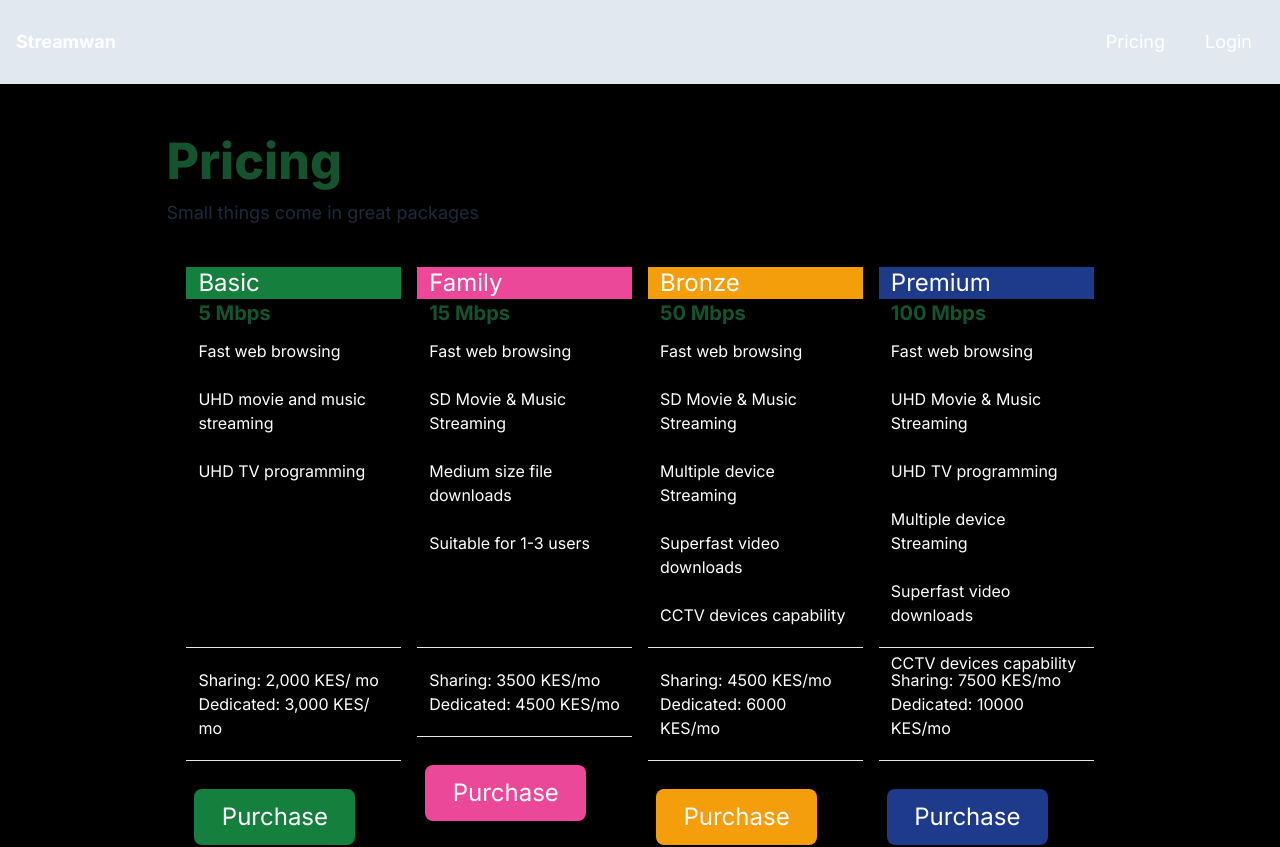
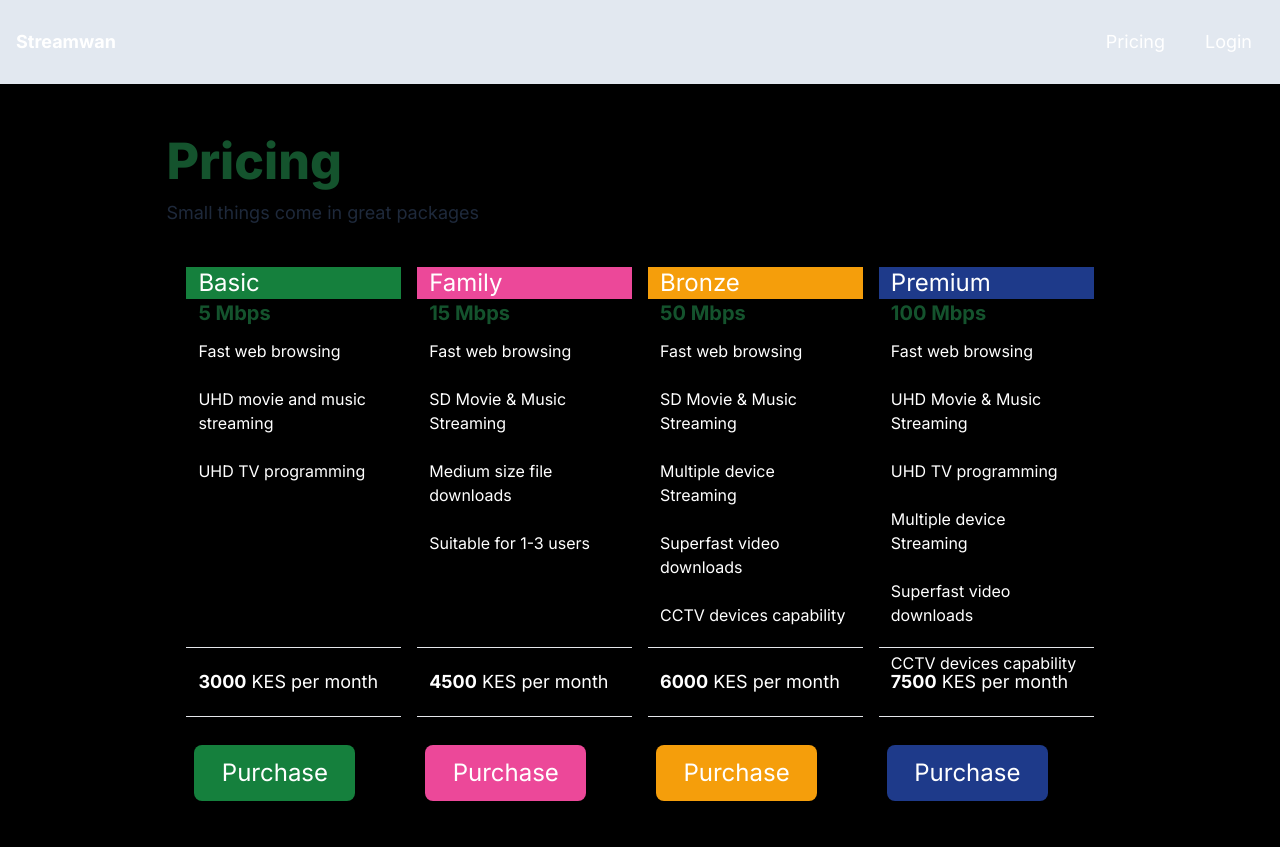
Before and after one commit to Jaarabytes/streamwan, a Next.js app: page /pricing in a window 1280 px wide. Shown: the top 847 px of the page. Built offline with nearby package versions, Linux system fonts and the light colour scheme.

Commit message:
feat: reduce garbage, increase garbage
Reduce some functionality and to reimplement new one, pray for me while
using pg. Amen

```diff
--- a/app/ui/home/Footer.tsx
+++ b/app/ui/home/Footer.tsx
@@ -9,7 +9,7 @@ export default function Footer() {
       <h1 className="text-xl font-extrabold my-5"><a href="/">StreamWan</a></h1>
       <div>
         <h3 className="text-lg font-bold text-slate-300 mt-5">PRODUCT:</h3>
-        <Link href={`/trial`}  className="block my-3">Pricing</Link>
+        <Link href={`/pricing`}  className="block my-3">Pricing</Link>
         <Link href={`/faqs`}   className="block my-3">FAQs</Link>
       </div>
       <div>
--- a/app/ui/home/Offers.tsx
+++ b/app/ui/home/Offers.tsx
@@ -1,15 +1,10 @@
 'use client'
-// use this please
-import { useInsertionEffect } from "react";
 export default function Offers() {
   const items = [
     {
       name: "Basic",
       speed: "5 Mbps",
-      price: {
-        sharing: "2,000 KES/ mo",
-        dedicated: "3,000 KES/ mo",
-      },
+      price: 3000,
       qualities: [
         "Fast web browsing",
         "UHD movie and music streaming",
@@ -19,10 +14,7 @@ export default function Offers() {
     {
       name: "Family",
       speed: "15 Mbps",
-      price: {
-        sharing: "3500 KES/mo",
-        dedicated: "4500 KES/mo",
-      },
+      price: 4500,
       qualities: [
         "Fast web browsing",
         "SD Movie & Music Streaming",
@@ -33,10 +25,7 @@ export default function Offers() {
     {
       name: "Bronze",
       speed: "50 Mbps",
-      price: {
-        sharing: "4500 KES/mo",
-        dedicated: "6000 KES/mo",
-      },
+      price: 6000,
       qualities: [
         "Fast web browsing",
         "SD Movie & Music Streaming",
@@ -48,10 +37,7 @@ export default function Offers() {
     {
       name: "Premium",
       speed: "100 Mbps",
-      price: {
-        sharing: "7500 KES/mo",
-        dedicated: "10000 KES/mo",
-      },
+      price: 7500,
       qualities: [
         "Fast web browsing",
         "UHD Movie & Music Streaming",
@@ -62,10 +48,6 @@ export default function Offers() {
       ],
     },
   ];
-
-
-//   FIX THE REACT INTERSECTION OBSERVER
-// I am fixing right now
   return (
     <div className="grid md:grid-cols-4 gap-4 px-5 min-h-full sm:grid-cols-2 grid-cols-1 mb-10">
       {items.map((elem) => (
@@ -81,8 +63,7 @@ export default function Offers() {
             ))}
           </ul>
           <hr />
-          <p className="mt-5 px-3">Sharing: {elem.price.sharing}</p>
-          <p className="mb-5 px-3">Dedicated: {elem.price.dedicated}</p>
+          <p className="my-5 px-3 text-lg"><b>{elem.price}</b> KES per month</p>
           <hr className="my-5" />
           <a href="/sign_up">
           <button
--- a/app/ui/home/SignUpForm.tsx
+++ b/app/ui/home/SignUpForm.tsx
@@ -5,11 +5,14 @@ import {
 } from '@heroicons/react/24/outline';
 import { ArrowRightIcon } from '@heroicons/react/20/solid';
 import { redirect } from 'next/navigation';
-import { getSession, login, logOut } from '@/lib/actions';
+import { signUp } from '@/lib/actions';
 
 export default function SignUpForm() {
   return (
-    <form
+    <form action={async (formData) => {
+      await signUp(formData);
+      redirect('/dashboard')
+    }}
     className="space-y-3">
       <div className="flex-1 rounded-lg bg-gray-50 px-6 pb-4 pt-8">
         <h1 className={`mb-3 text-2xl`}>
```
Also changed, not shown: lib/actions.ts (+18 -0 lines).
